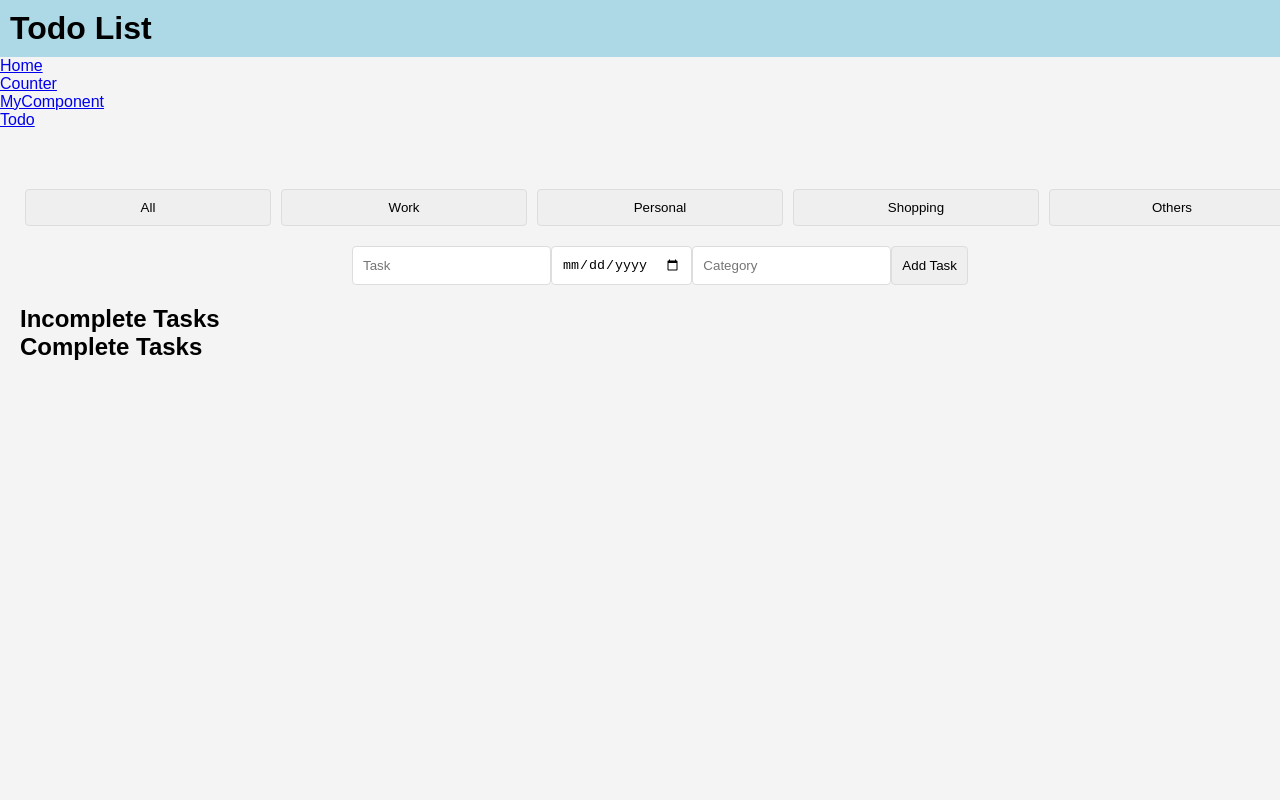
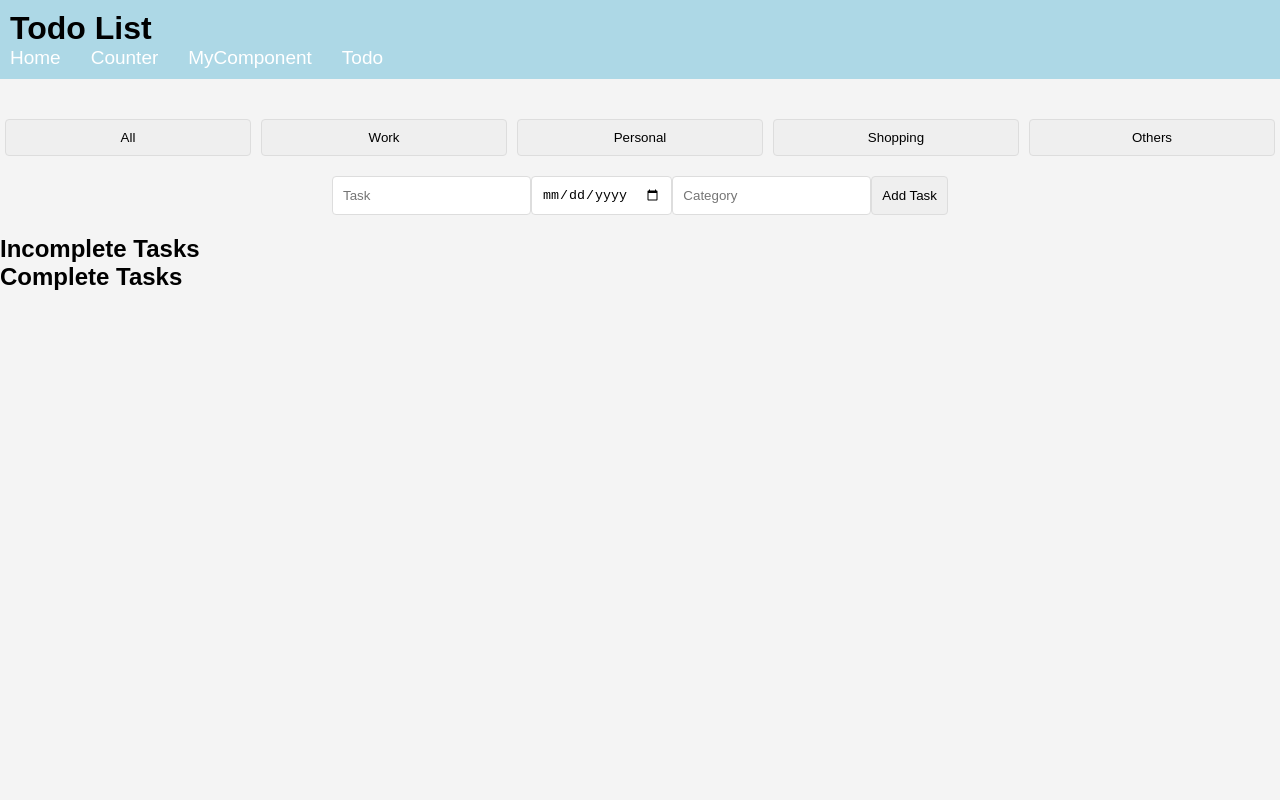
Before and after one commit to furuyashikiiori/camp2024_07, a React (Create React App) app in the folder my-react-app/: page /todo in a window 1280 px wide. Shown: the top 800 px of the page. Built offline with nearby package versions, Linux system fonts and the light colour scheme.

Commit message:
nav追加

```diff
--- a/my-react-app/src/App.css
+++ b/my-react-app/src/App.css
@@ -14,7 +14,7 @@ body {
   /* max-width: 800px; */
   width: 100%;
   margin: 20px auto;
-  padding: 20px;
+  /* padding: 20px; */
   display: flex;
   flex-direction: column;
   min-height: 100vh;
--- a/my-react-app/src/App.js
+++ b/my-react-app/src/App.js
@@ -16,15 +16,6 @@ function App() {
           <Header />
         </header>
 
-        {/* <Link>タグで画面遷移のリンクを作成 */}
-        <Link to="/home">Home</Link>
-        <br />
-        <Link to="/counter">Counter</Link>
-        <br />
-        <Link to="/">MyComponent</Link>
-        <br />
-        <Link to="/todo">Todo</Link>
-
         {/* <Route>タグでパスに応じたコンポーネントを表示 */}
         <Routes>
           <Route path="/home" element={<Home />} />
--- a/my-react-app/src/components/Header.css
+++ b/my-react-app/src/components/Header.css
@@ -7,3 +7,25 @@
     left: 0; /* 左端に寄せる */
     right: 0; /* 右端に寄せる */
   }
+
+  nav ul {
+    margin: 0;
+    padding: 0;
+  }
+
+  nav ul li {
+    list-style: none;
+    display: inline-block;
+    margin-right: 30px;
+  }
+
+  nav ul li a {
+    font-size: 19px;
+    text-decoration: none;
+    color: white;
+    transition: all 0.2s;
+  }
+
+  nav ul li a:hover {
+    color: #003142;
+  }
--- a/my-react-app/src/components/Header.js
+++ b/my-react-app/src/components/Header.js
@@ -1,10 +1,20 @@
 import React from 'react';
 import './Header.css';
+import {Link} from 'react-router-dom';
 
 const Header = () => {
   return (
     <header className="header">
       <h1>Todo List</h1>
+      <nav>
+        <ul>
+            {/* <Link>タグで画面遷移のリンクを作成 */}
+            <li><Link to="/home">Home</Link></li>
+            <li><Link to="/counter">Counter</Link></li>
+            <li><Link to="/">MyComponent</Link></li>
+            <li><Link to="/todo">Todo</Link></li>
+        </ul>
+    </nav>
     </header>
   );
 };
```
